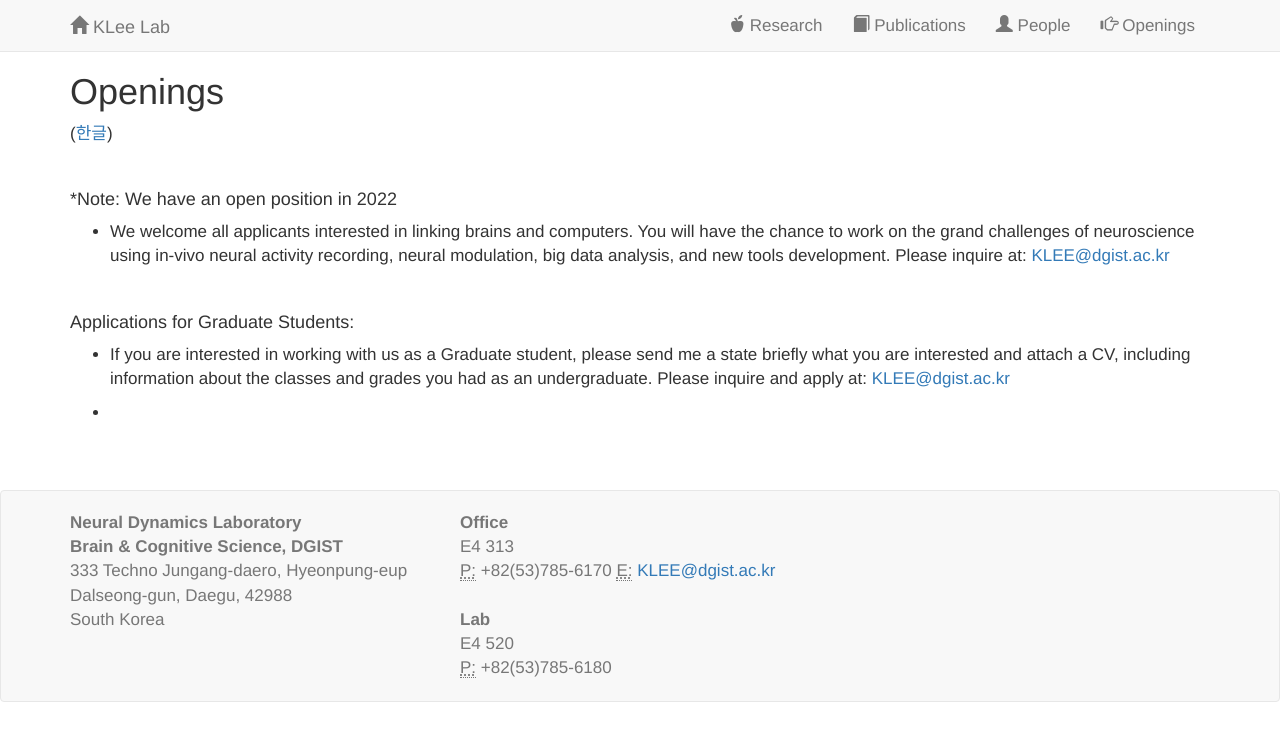
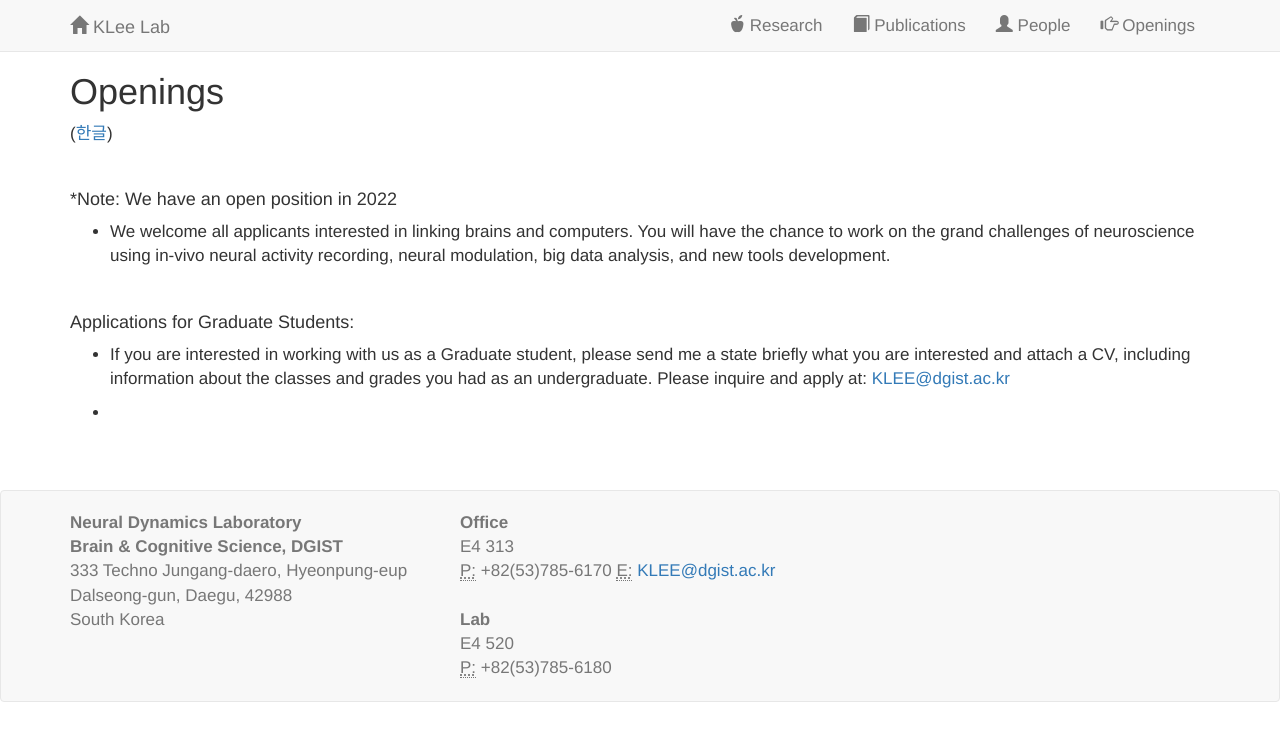
Before and after one commit to kleelab/kleelab.github.io, a Jekyll site: the page built from joinus.html, in a window 1280 px wide. Shown: the top 741 px of the page. Built offline with Jekyll 4.4.1, drawn with Linux system fonts in a browser that asks for light colours; nearby versions of some CDN libraries; a style sheet for code colours, icons or effects is not loaded.

Commit message:
Update joinus.html

```diff
--- a/joinus.html
+++ b/joinus.html
@@ -5,14 +5,14 @@
 <div class="people">
     <div class="container">
         <h1 class="joinus">Openings</h1>
-        <p> (<a href="{{ site.url }}{{ site.baseurl }}/projectsK">한글</a>)</p>
+        <p> (<a href="{{ site.url }}{{ site.baseurl }}/joinusK">한글</a>)</p>
         <br>
 
       <h4>*Note: We have an open position in 2022</h4>
         <p>
      <ul>
      <li>
-         We welcome all applicants interested in linking brains and computers. You will have the chance to work on the grand challenges of neuroscience using in-vivo neural activity recording, neural modulation, big data analysis, and new tools development. Please inquire at:  <a href="mailto:KLEE@dgist.ac.kr">KLEE@dgist.ac.kr</a> </p>
+         We welcome all applicants interested in linking brains and computers. You will have the chance to work on the grand challenges of neuroscience using in-vivo neural activity recording, neural modulation, big data analysis, and new tools development. </p>
      </ul>
 <br>
 
```
